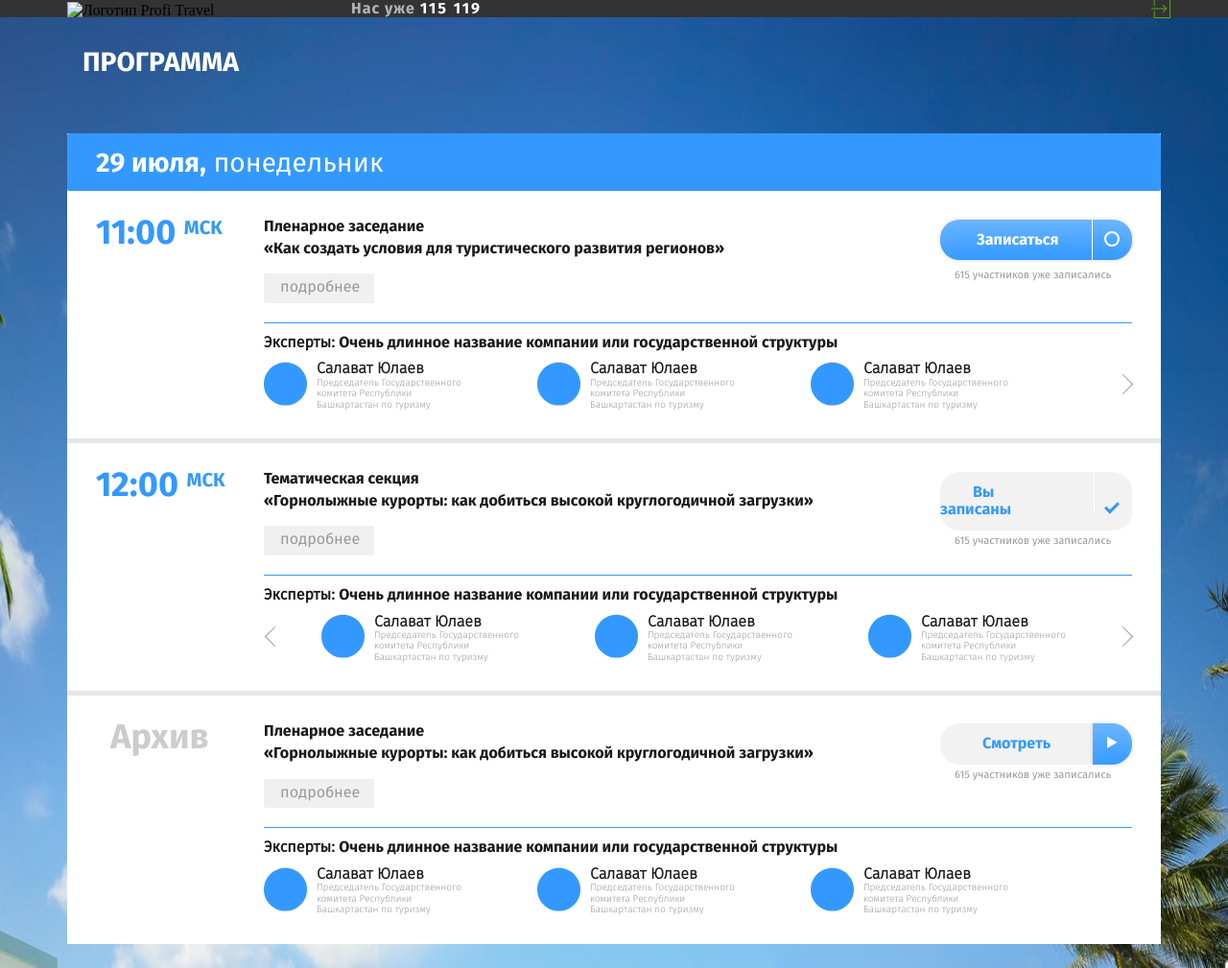
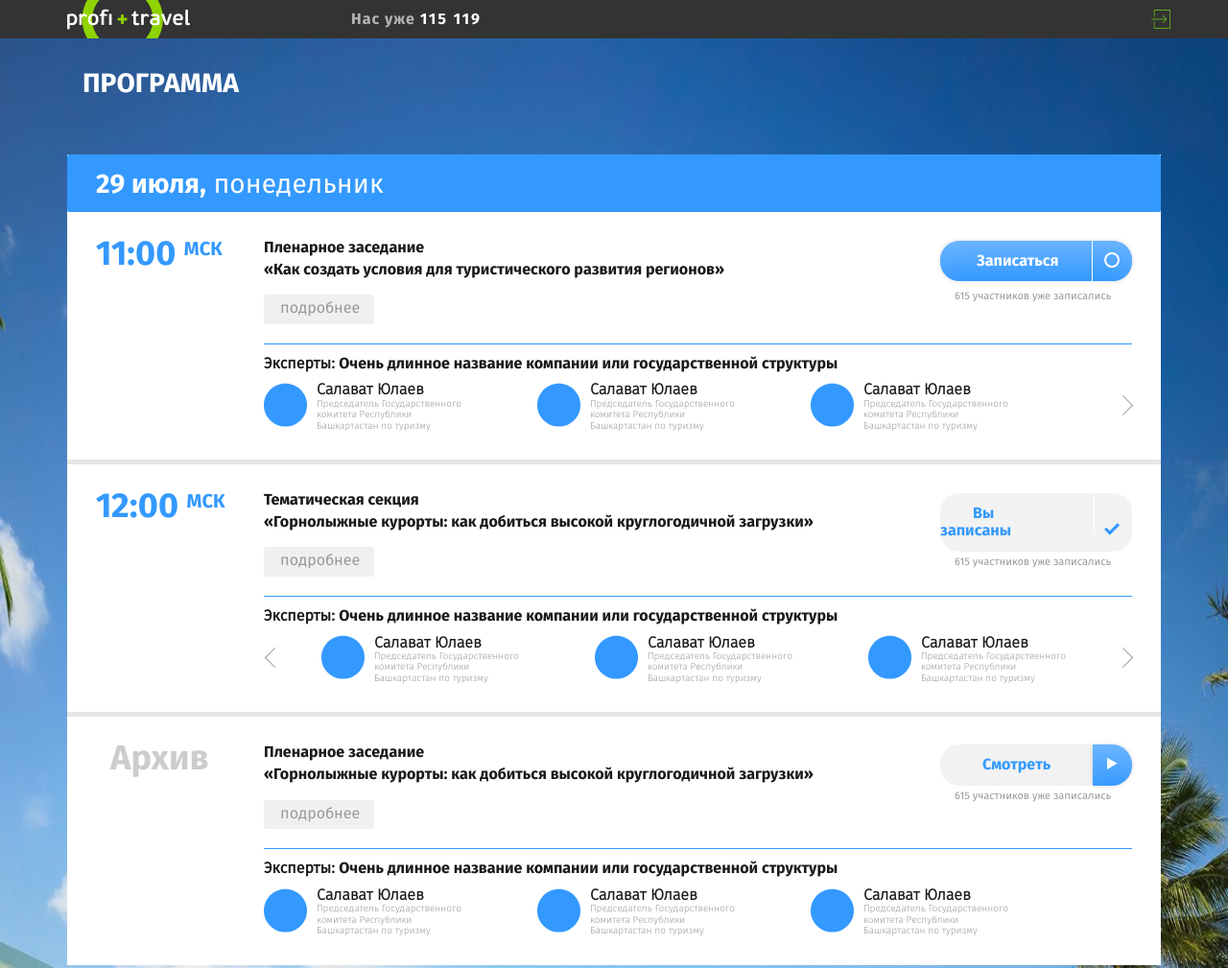
Before and after one commit to mdstrs/schedule, a plain HTML site: page index.html in a window 1280 px wide. Shown: the top 1009 px of the page at 96% size. Drawn offline with Linux system fonts and the light colour scheme.

Commit message:
Update 2019-07-22T13:13:30.233Z

```diff
--- a/index.html
+++ b/index.html
@@ -13,7 +13,7 @@
   <header class="main-header">
     <div class="main-header__container">
       <a class="main-header__logo">
-        <img class="main-header__logo-image" src="../source/img/logo.png" alt="Логотип Profi Travel" width="128" height="40">
+        <img class="main-header__logo-image" src="../img/logo.png" alt="Логотип Profi Travel" width="128" height="40">
       </a>
 
       <p class="main-header__count count">
```
